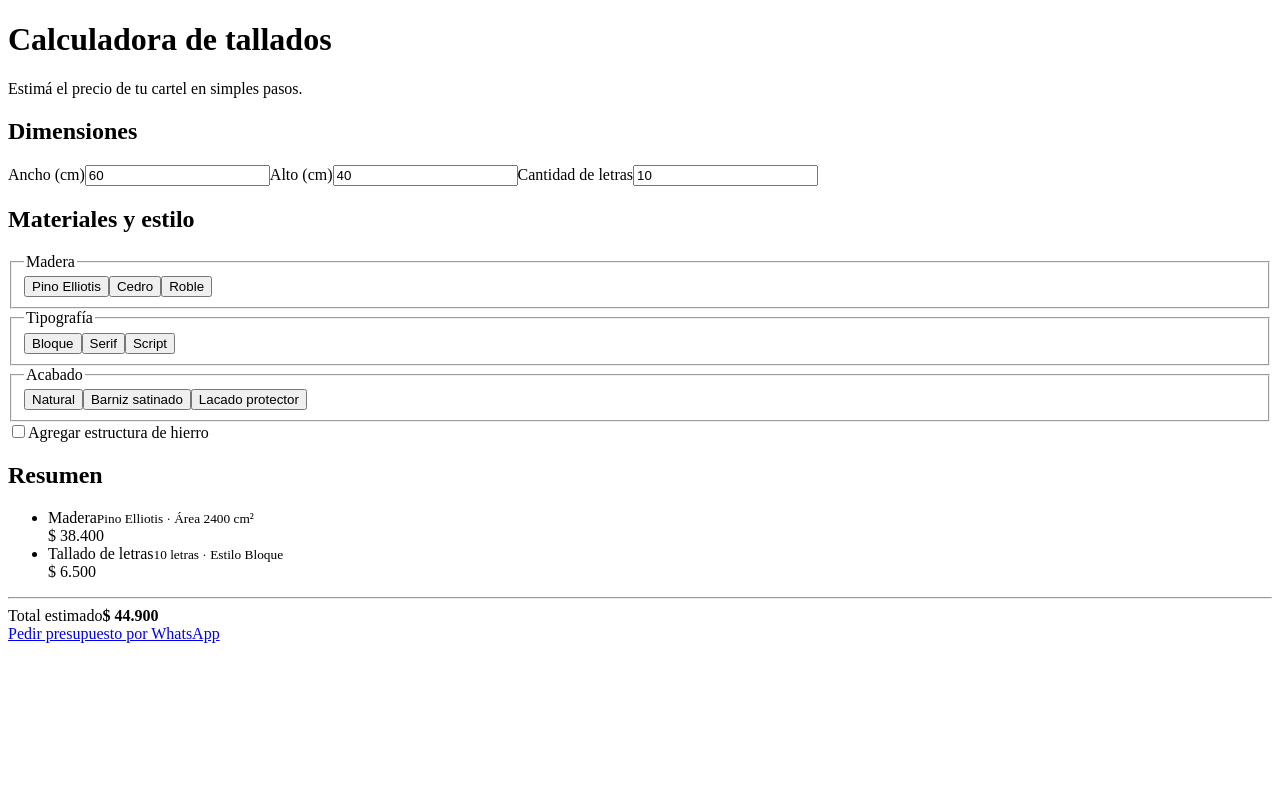
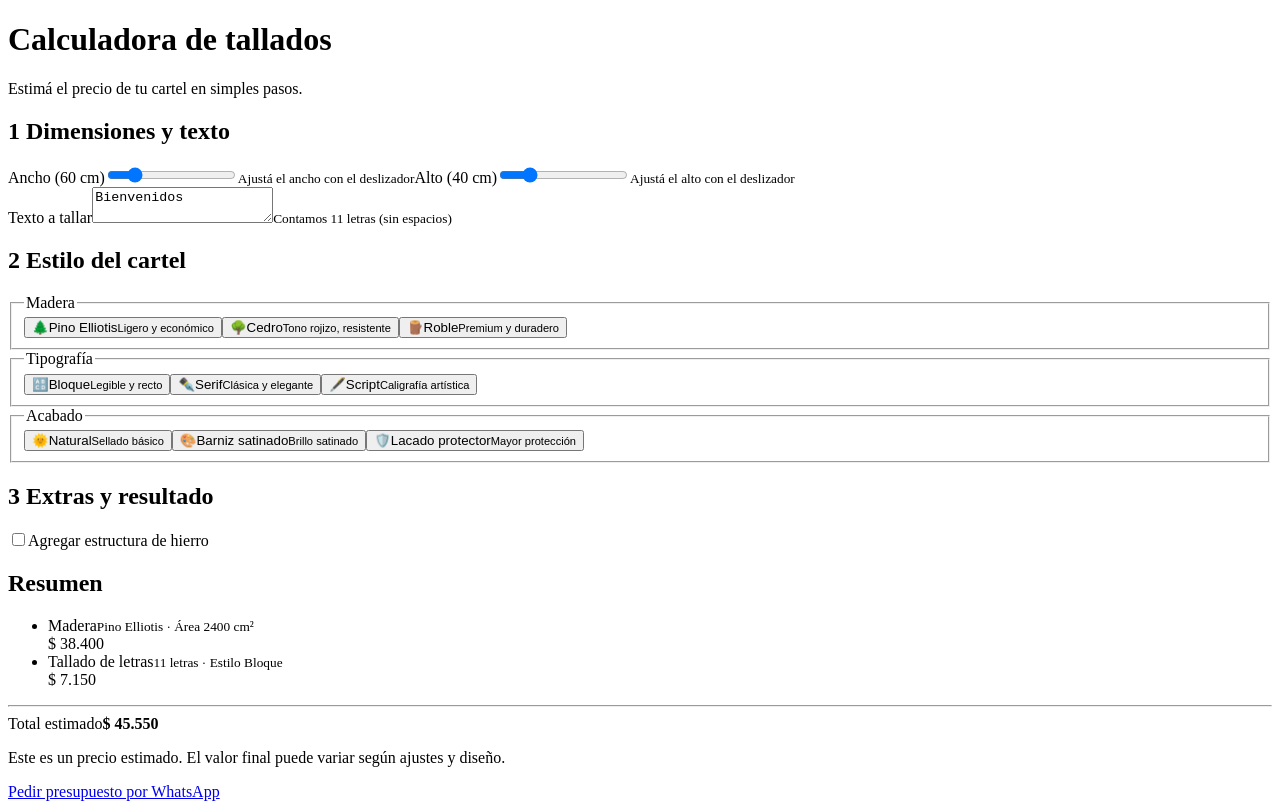
Before and after one commit to fedegonc/tallados_v2, a React (Vite) app: page / in a window 1280 px wide. Built offline with nearby package versions, Linux system fonts and the light colour scheme.

Commit message:
feat: add text input and improve UI layout with step cards and helper text

```diff
--- a/src/components/InputField.tsx
+++ b/src/components/InputField.tsx
@@ -29,6 +29,9 @@ const InputField = ({
   maxLength,
   rows = 3,
 }: InputFieldProps) => {
+  const containerClass = `field${multiline ? ' field--multiline' : ''}${type === 'range' ? ' field--range' : ''}`;
+  const inputClass = `field__input${multiline ? ' field__input--textarea' : ''}${type === 'range' ? ' field__input--range' : ''}`;
+
   const handleChange = (event: ChangeEvent<HTMLInputElement>) => {
     const rawValue = event.target.value;
     const parsedValue = type === 'text' ? rawValue : Number(rawValue);
@@ -40,11 +43,11 @@ const InputField = ({
   };
 
   return (
-    <label className="field">
+    <label className={containerClass}>
       <span className="field__label">{label}</span>
       {multiline ? (
         <textarea
-          className="field__input field__input--textarea"
+          className={inputClass}
           value={value}
           placeholder={placeholder}
           maxLength={maxLength}
@@ -53,7 +56,7 @@ const InputField = ({
         />
       ) : (
         <input
-          className="field__input"
+          className={inputClass}
           type={type}
           value={value}
           min={min}
--- a/src/components/PriceCalculator.tsx
+++ b/src/components/PriceCalculator.tsx
@@ -13,20 +13,23 @@ import {
   type WoodType,
 } from '../utils/pricing';
 
-const woodOptions = (Object.entries(WOOD_LABEL) as [WoodType, string][]).map(([value, label]) => ({
-  value,
-  label,
-}));
+const woodOptions = [
+  { value: 'pino' satisfies WoodType, label: WOOD_LABEL.pino, helper: 'Ligero y económico', icon: '🌲' },
+  { value: 'cedro' satisfies WoodType, label: WOOD_LABEL.cedro, helper: 'Tono rojizo, resistente', icon: '🌳' },
+  { value: 'roble' satisfies WoodType, label: WOOD_LABEL.roble, helper: 'Premium y duradero', icon: '🪵' },
+];
 
-const fontOptions = (Object.entries(FONT_LABEL) as [FontStyle, string][]).map(([value, label]) => ({
-  value,
-  label,
-}));
+const fontOptions = [
+  { value: 'block' satisfies FontStyle, label: FONT_LABEL.block, helper: 'Legible y recto', icon: '🔠' },
+  { value: 'serif' satisfies FontStyle, label: FONT_LABEL.serif, helper: 'Clásica y elegante', icon: '✒️' },
+  { value: 'script' satisfies FontStyle, label: FONT_LABEL.script, helper: 'Caligrafía artística', icon: '🖋️' },
+];
 
-const finishOptions = (Object.entries(FINISH_LABEL) as [FinishType, string][]).map(([value, label]) => ({
-  value,
-  label,
-}));
+const finishOptions = [
+  { value: 'natural' satisfies FinishType, label: FINISH_LABEL.natural, helper: 'Sellado básico', icon: '🌞' },
+  { value: 'barniz' satisfies FinishType, label: FINISH_LABEL.barniz, helper: 'Brillo satinado', icon: '🎨' },
+  { value: 'lacado' satisfies FinishType, label: FINISH_LABEL.lacado, helper: 'Mayor protección', icon: '🛡️' },
+];
 
 const currencyFormatter = new Intl.NumberFormat('es-AR', {
   style: 'currency',
@@ -38,10 +41,14 @@ const PriceCalculator = () => {
   const [width, setWidth] = useState(60);
   const [height, setHeight] = useState(40);
   const [wood, setWood] = useState<WoodType>('pino');
-  const [letters, setLetters] = useState(10);
   const [font, setFont] = useState<FontStyle>('block');
   const [finish, setFinish] = useState<FinishType>('natural');
   const [iron, setIron] = useState(false);
+  const [text, setText] = useState('Bienvenidos');
+
+  const letterCount = useMemo(() => {
+    return text.replace(/\s+/g, '').length;
+  }, [text]);
 
   const calculation = useMemo(
     () =>
@@ -49,12 +56,12 @@ const PriceCalculator = () => {
         width,
         height,
         wood,
-        letters,
+        letters: letterCount,
         font,
         finish,
         iron,
       }),
-    [width, height, wood, letters, font, finish, iron],
+    [width, height, wood, letterCount, font, finish, iron],
   );
 
   const contactMessage = useMemo(() => {
@@ -63,14 +70,14 @@ const PriceCalculator = () => {
       'Hola, me interesa un cartel tallado.',
       `Medidas: ${width} cm de ancho x ${height} cm de alto.`,
       `Madera: ${WOOD_LABEL[wood]}.`,
-      `Letras: ${letters} en estilo ${FONT_LABEL[font]}.`,
+      `Texto: "${text}" (${letterCount} letras) en estilo ${FONT_LABEL[font]}.`,
       `Acabado: ${FINISH_LABEL[finish]}.`,
       iron ? 'Agregar estructura de hierro.' : undefined,
       `Precio estimado: ${currencyFormatter.format(total)}.`,
     ]
       .filter(Boolean)
       .join(' ');
-  }, [calculation, width, height, wood, letters, font, finish, iron]);
+  }, [calculation, width, height, wood, text, letterCount, font, finish, iron]);
 
   return (
     <main className="calculator">
@@ -79,49 +86,77 @@ const PriceCalculator = () => {
         <p>Estimá el precio de tu cartel en simples pasos.</p>
       </header>
 
-      <section className="calculator__section">
-        <h2>Dimensiones</h2>
-        <div className="calculator__grid">
+      <section className="step-card">
+        <h2 className="step-card__title">
+          <span className="step-card__index">1</span> Dimensiones y texto
+        </h2>
+        <div className="step-card__body">
+          <div className="step-card__sliders">
             <InputField
-            label="Ancho (cm)"
+              label={`Ancho (${width} cm)`}
               value={width}
-            min={10}
+              type="range"
+              min={30}
+              max={200}
               step={1}
+              helper="Ajustá el ancho con el deslizador"
               onChange={(value) => setWidth(Number(value) || 0)}
             />
             <InputField
-            label="Alto (cm)"
+              label={`Alto (${height} cm)`}
               value={height}
-            min={10}
+              type="range"
+              min={20}
+              max={120}
               step={1}
+              helper="Ajustá el alto con el deslizador"
               onChange={(value) => setHeight(Number(value) || 0)}
             />
+          </div>
           <InputField
-            label="Cantidad de letras"
-            value={letters}
-            min={1}
-            step={1}
-            onChange={(value) => setLetters(Math.max(Number(value) || 0, 0))}
+            label="Texto a tallar"
+            value={text}
+            type="text"
+            multiline
+            rows={2}
+            maxLength={60}
+            placeholder="Ej. Bienvenidos a casa"
+            helper={`Contamos ${letterCount} letras (sin espacios)`}
+            onChange={(value) => setText(String(value))}
           />
         </div>
       </section>
 
-      <section className="calculator__section">
-        <h2>Materiales y estilo</h2>
+      <section className="step-card">
+        <h2 className="step-card__title">
+          <span className="step-card__index">2</span> Estilo del cartel
+        </h2>
+        <div className="step-card__body">
           <OptionSelector label="Madera" value={wood} options={woodOptions} onChange={(value) => setWood(value as WoodType)} />
           <OptionSelector label="Tipografía" value={font} options={fontOptions} onChange={(value) => setFont(value as FontStyle)} />
           <OptionSelector label="Acabado" value={finish} options={finishOptions} onChange={(value) => setFinish(value as FinishType)} />
+        </div>
+      </section>
+
+      <section className="step-card">
+        <h2 className="step-card__title">
+          <span className="step-card__index">3</span> Extras y resultado
+        </h2>
+        <div className="step-card__body">
           <label className="calculator__checkbox">
             <input type="checkbox" checked={iron} onChange={(event) => setIron(event.target.checked)} />
             <span>Agregar estructura de hierro</span>
           </label>
-      </section>
 
           <PriceSummary sections={calculation.sections} total={calculation.total} />
+
+          <p className="calculator__disclaimer">Este es un precio estimado. El valor final puede variar según ajustes y diseño.</p>
 
           <footer className="calculator__footer">
             <ContactButton message={contactMessage} />
           </footer>
+        </div>
+      </section>
     </main>
   );
 };
```
Lines whose indentation alone changed are shown as unchanged.
